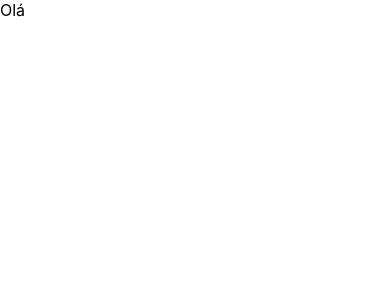
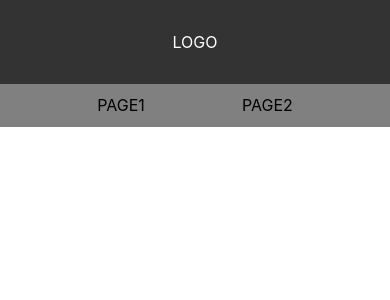
Before and after one commit to walisonabram/Project-2, a React (Create React App) app: page / in a window 390 px wide. Shown: the top 300 px of the page. Built offline with nearby package versions, Linux system fonts and the light colour scheme.

Commit message:
add Navbar, Header components and Home page

```diff
--- a/src/App.js
+++ b/src/App.js
@@ -1,7 +1,13 @@
+import { Routes, Route } from 'react-router-dom';
+import Navbar from './components/Navbar/Navbar';
+import Home from './pages/Home/Home';
+
 function App() {
   return (
     <div className="App">
-      Olá
+      <Routes>
+        <Route path='/' element={<Home />} />
+      </Routes>
     </div>
   );
 }
--- /dev/null
+++ b/src/components/Header/Header.css
@@ -0,0 +1,11 @@
+@media (min-width: 350px) and (max-width: 990px){
+    header {
+        display: flex;
+        justify-content: center;
+        align-items: center;
+        background-color: rgba(0, 0, 0, 0.8);
+        width: 100%;
+        height: 10vh;
+        color: white;
+    }
+}
--- /dev/null
+++ b/src/components/Header/Header.js
@@ -0,0 +1,11 @@
+import './Header.css'
+
+function Header() {
+    return (
+        <header>
+            LOGO
+        </header>
+    )
+}
+
+export default Header;
--- /dev/null
+++ b/src/components/Navbar/Navbar.css
@@ -0,0 +1,15 @@
+@media (min-width: 350px) and (max-width: 990px){
+    nav {
+        width: 100%;
+        height: 5vh;
+        display: flex;
+        justify-content: space-evenly;
+        align-items: center;
+        background-color: grey;
+    }
+
+    nav a {
+        text-decoration: none;
+        color: black;
+    }
+}
--- /dev/null
+++ b/src/components/Navbar/Navbar.js
@@ -0,0 +1,18 @@
+import './Navbar.css'
+import { NavLink } from 'react-router-dom';
+
+
+function Navbar() {
+    return (
+        <nav>
+            <NavLink to='/page1'>
+                PAGE1
+            </NavLink>
+            <NavLink to='/page2'>
+                PAGE2
+            </NavLink>
+        </nav>
+    )
+}
+
+export default Navbar;
--- a/src/index.js
+++ b/src/index.js
@@ -3,11 +3,14 @@ import ReactDOM from 'react-dom/client';
 import './index.css';
 import App from './App';
 import reportWebVitals from './reportWebVitals';
+import { BrowserRouter as Router } from 'react-router-dom';
 
 const root = ReactDOM.createRoot(document.getElementById('root'));
 root.render(
   <React.StrictMode>
-    <App />
+    <Router>
+      <App />
+    </Router>
   </React.StrictMode>
 );
 
--- /dev/null
+++ b/src/pages/Home/Home.css
@@ -0,0 +1,3 @@
+@media (min-width: 350px) and (max-width: 990px){
+
+}
--- /dev/null
+++ b/src/pages/Home/Home.js
@@ -0,0 +1,14 @@
+import Header from "../../components/Header/Header";
+import Navbar from "../../components/Navbar/Navbar";
+
+
+function Home () {
+    return (
+        <div>
+            <Header />
+            <Navbar />
+        </div>
+    )
+}
+
+export default Home;
```
